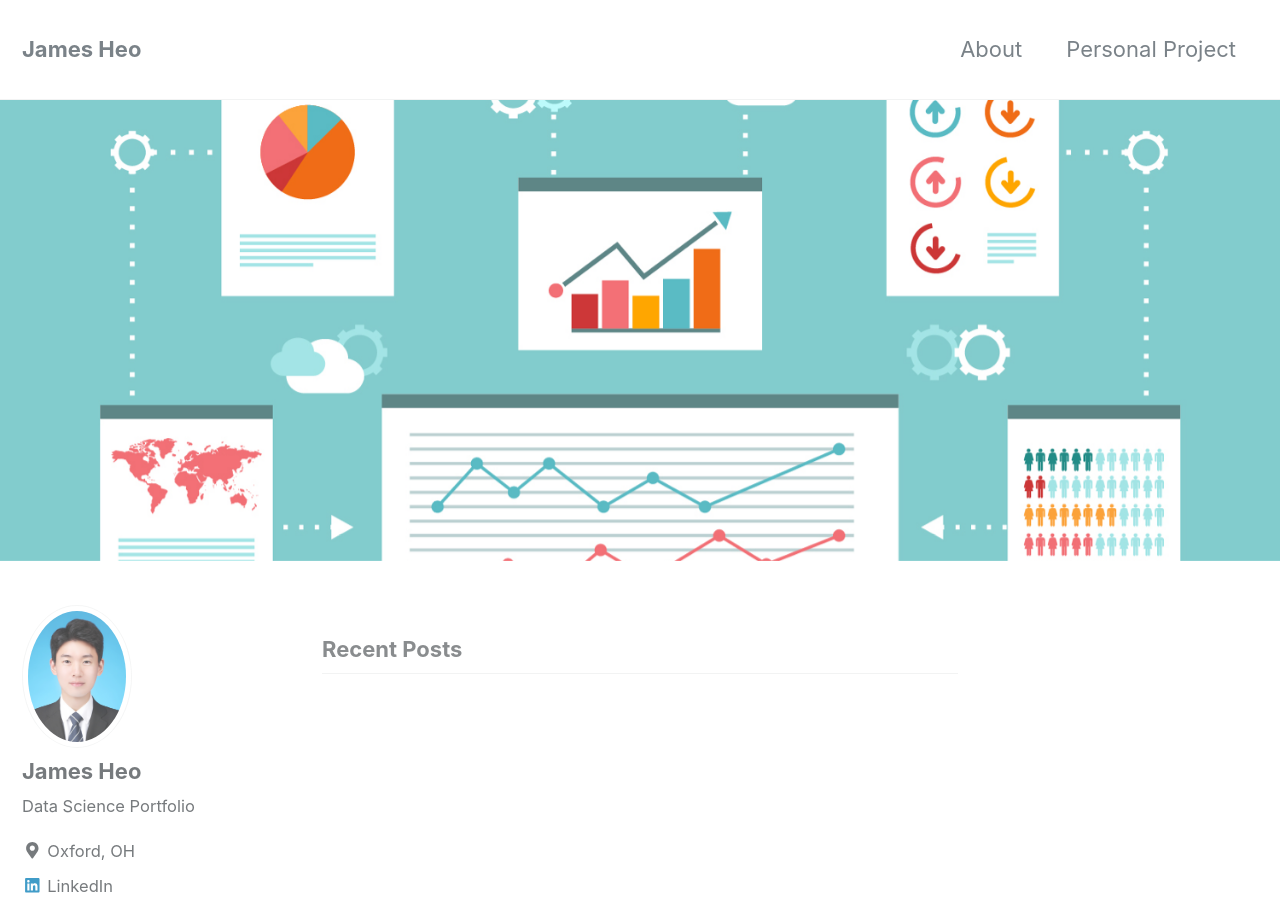
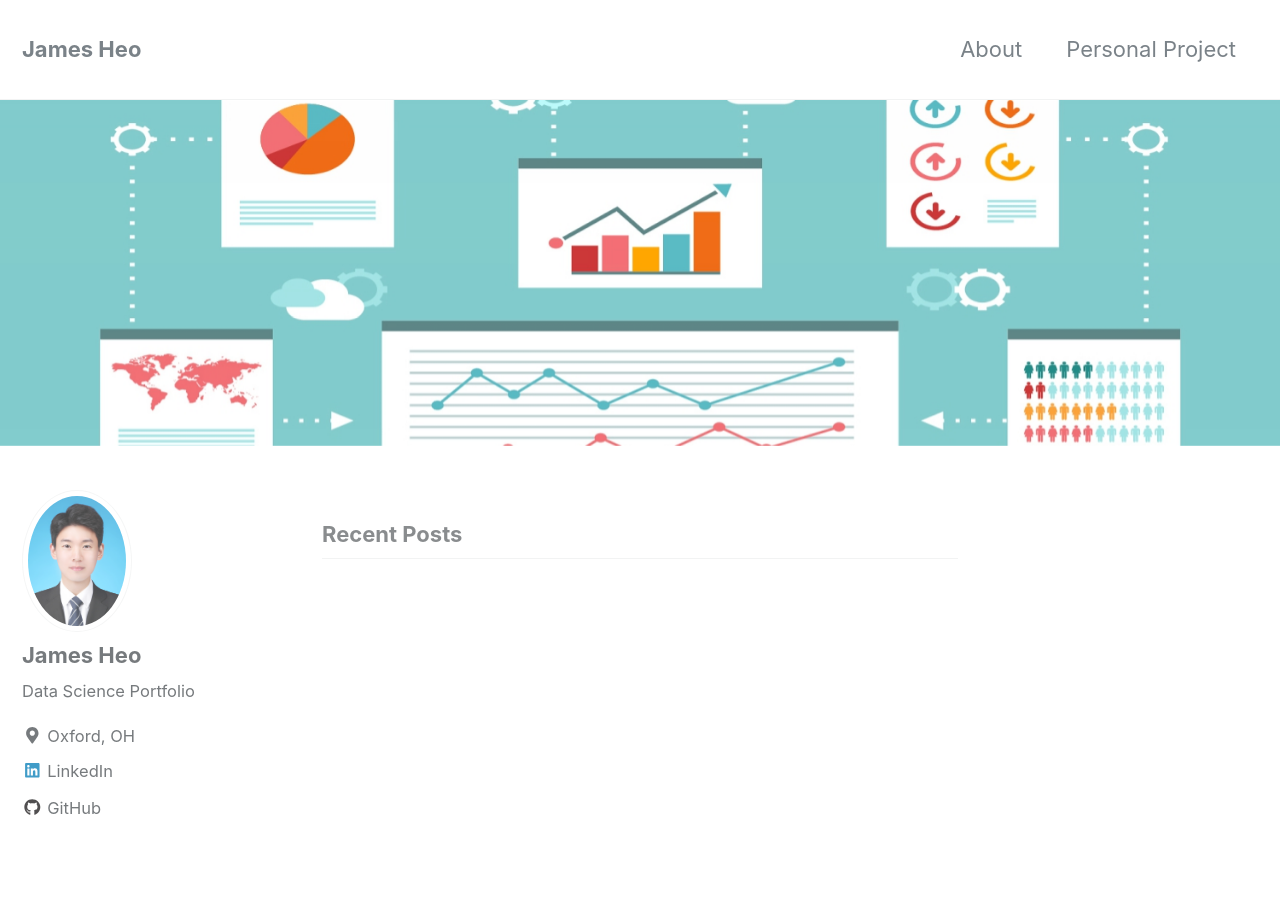
Before and after one commit to JamesHeo/heojstats.github.io, a Jekyll site: the page built from index.html, in a window 1280 px wide and 900 px high. Built offline with Jekyll 4.4.1, drawn with Linux system fonts in a browser that asks for light colours; nearby versions of some CDN libraries; the list of posts is cut into pages by our own code.

Commit message:
Changed the main image

```diff
--- a/index.html
+++ b/index.html
@@ -2,5 +2,5 @@
 layout: home
 author_profile: true
 header:
-  image: "/images/main2.png"
+  image: "/images/main2.jpg "
 ---
```
Also changed, not shown: images/main2.jpg (added).
